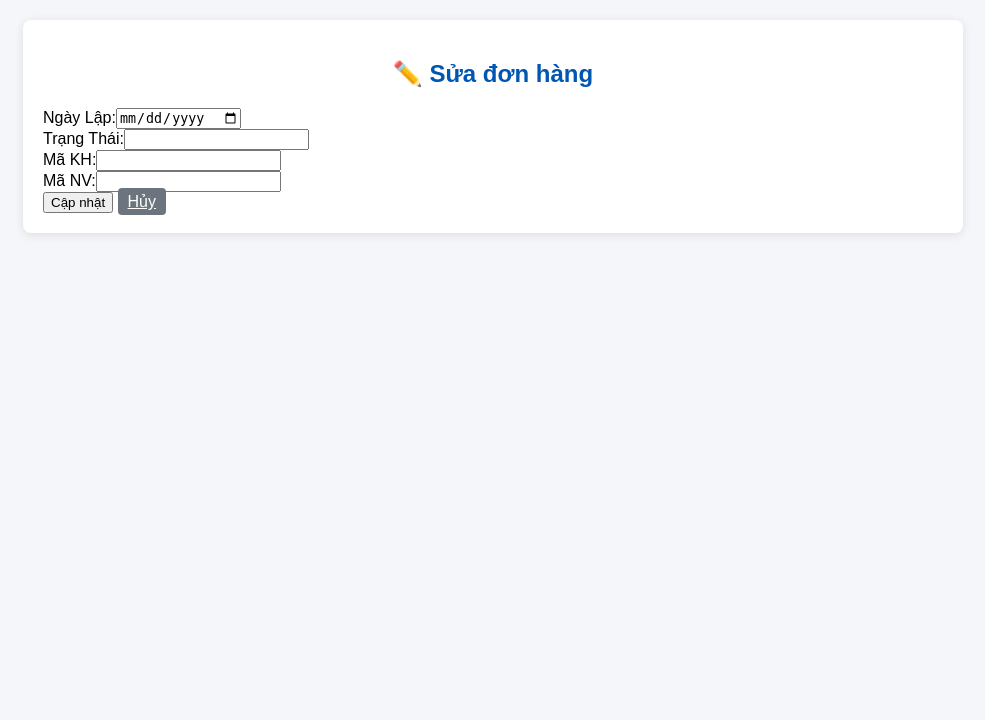
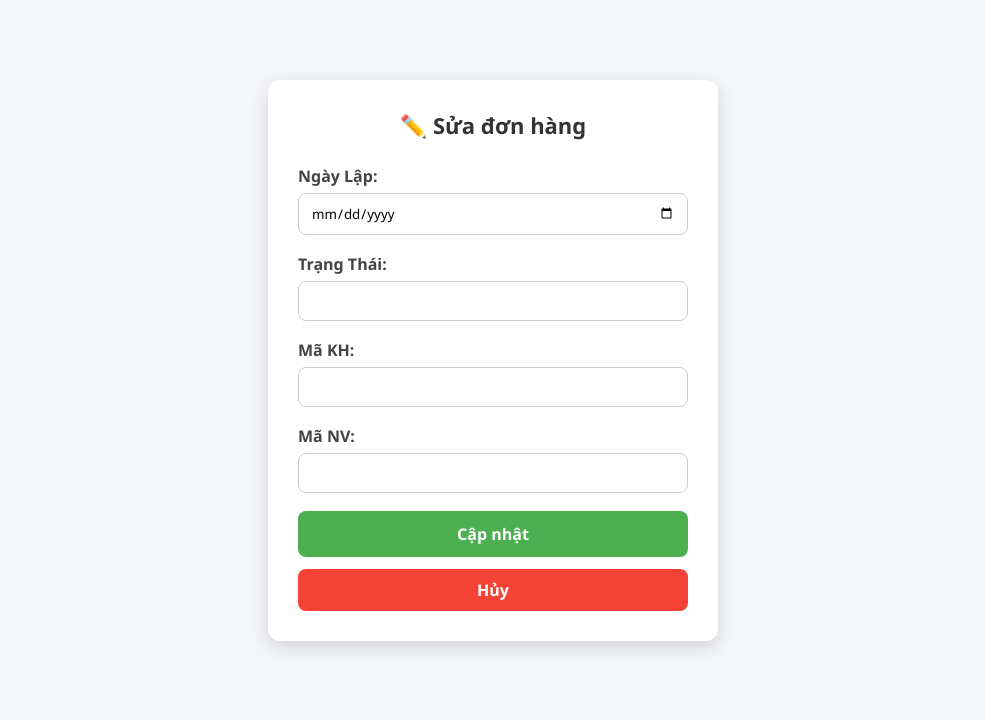
Before and after one commit to phammman/BaiTapLonCNPM, a PHP site: page /suaDonHang.php?id=1 in a window 1280 px wide. Shown: the top 720 px of the page, without its empty margins (147-1132 px from the left). Run offline with PHP 8.4, Linux system fonts and the light colour scheme; data that the repository does not hold is empty.

Commit message:
Sửa file suaDonHang.php

```diff
--- a/BaiTapLonCNPM/Front-end/Trangchuafter/suaDonHang.php
+++ b/BaiTapLonCNPM/Front-end/Trangchuafter/suaDonHang.php
@@ -25,6 +25,99 @@ if ($_SERVER["REQUEST_METHOD"] == "POST") {
     <title>Sửa đơn hàng</title>
     <link rel="stylesheet" href="style.css">
 </head>
+<style>
+* {
+    margin: 0;
+    padding: 0;
+    box-sizing: border-box;
+    font-family: "Segoe UI", Tahoma, Geneva, Verdana, sans-serif;
+}
+.container {
+    width: 450px;
+    margin: 60px auto;
+    padding: 30px;
+    background: #ffffff;
+    border-radius: 12px;
+    box-shadow: 0 6px 18px rgba(0, 0, 0, 0.15);
+    animation: fadeIn 0.6s ease-in-out;
+}
+
+@keyframes fadeIn {
+    from {
+        opacity: 0;
+        transform: translateY(-15px);
+    }
+    to {
+        opacity: 1;
+        transform: translateY(0);
+    }
+}
+
+.container h2 {
+    text-align: center;
+    margin-bottom: 25px;
+    font-size: 22px;
+    color: #333;
+}
+
+.form-group label {
+    display: block;
+    margin-bottom: 6px;
+    font-weight: 600;
+    color: #444;
+}
+
+.form-group input {
+    width: 100%;
+    padding: 10px 12px;
+    margin-bottom: 18px;
+    border: 1px solid #ccc;
+    border-radius: 8px;
+    outline: none;
+    transition: all 0.3s ease;
+}
+
+.form-group input:focus {
+    border-color: #4CAF50;
+    box-shadow: 0 0 6px rgba(76, 175, 80, 0.3);
+}
+
+button[type="submit"] {
+    width: 100%;
+    padding: 12px;
+    border: none;
+    background: #4CAF50;
+    color: #fff;
+    font-size: 16px;
+    font-weight: 600;
+    border-radius: 8px;
+    cursor: pointer;
+    transition: all 0.3s;
+}
+
+button[type="submit"]:hover {
+    background: #45a049;
+}
+
+.btn-back {
+    display: inline-block;
+    text-align: center;
+    margin-top: 12px;
+    width: 100%;
+    padding: 10px;
+    background: #f44336;
+    color: #fff;
+    text-decoration: none;
+    border-radius: 8px;
+    transition: 0.3s;
+    font-weight: 600;
+}
+
+.btn-back:hover {
+    background: #d32f2f;
+}
+
+</style>
 <body>
 <div class="container">
     <h2>✏️ Sửa đơn hàng <?= $order["MaDH"] ?></h2>
```
